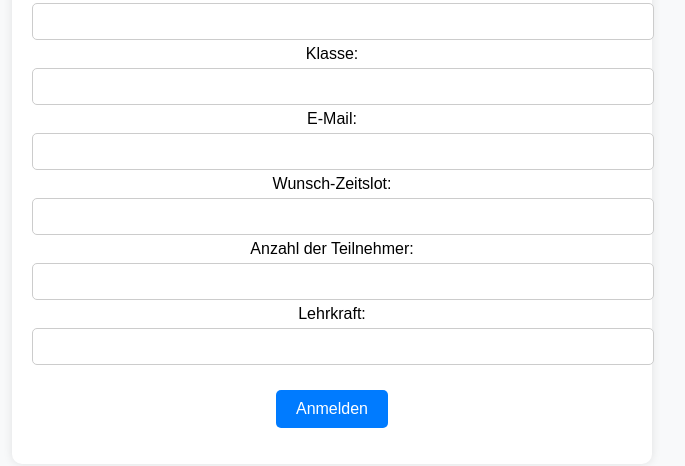
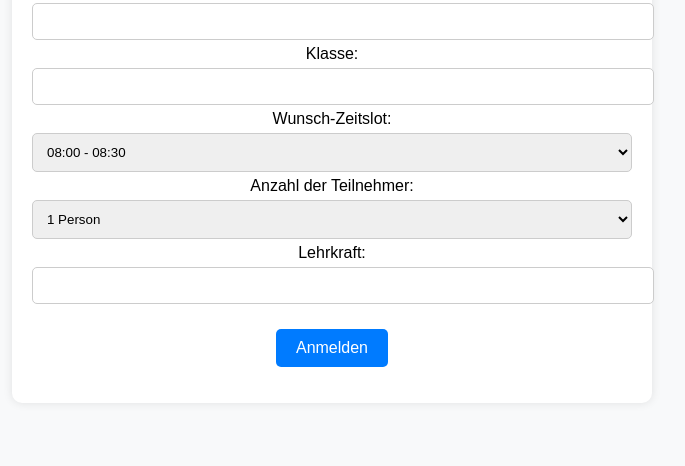
Before and after one commit to VK22A/Fake-News-Escape-Room, a plain HTML site: page index.html in a window 1280 px wide. Both pictures are taken after a click on the button "Jetzt anmelden". Shown: the part 158-624 px from the top of the page, without its empty margins (308-993 px from the left). Drawn offline with Linux system fonts and the light colour scheme.

Commit message:
Add files via upload

```diff
--- a/index.html
+++ b/index.html
@@ -70,14 +70,34 @@
             <label for="class">Klasse:</label>
             <input type="text" id="class" name="class" required>
 
-            <label for="email">E-Mail:</label>
-            <input type="email" id="email" name="email" required>
-
             <label for="slot">Wunsch-Zeitslot:</label>
-            <input type="text" id="slot" name="slot" required>
+            <select id="slot" name="slot" required>
+                <option value="08:00 - 08:30">08:00 - 08:30</option>
+                <option value="08:45 - 09:15">08:45 - 09:15</option>
+                <option value="09:30 - 10:00">09:30 - 10:00</option>
+                <option value="10:15 - 10:45">10:15 - 10:45</option>
+                <option value="11:00 - 11:30">11:00 - 11:30</option>
+                <option value="11:45 - 12:15">11:45 - 12:15</option>
+            </select>
 
             <label for="count">Anzahl der Teilnehmer:</label>
-            <input type="number" id="count" name="count" min="1" required>
+            <select id="count" name="count" required>
+                <option value="1">1 Person</option>
+                <option value="2">2 Personen</option>
+                <option value="3">3 Personen</option>
+                <option value="4">4 Personen</option>
+                <option value="5">5 Personen</option>
+                <option value="6">6 Personen</option>
+                <option value="7">7 Personen</option>
+                <option value="8">8 Personen</option>
+                <option value="9">9 Personen</option>
+                <option value="10">10 Personen</option>
+                <option value="11">11 Personen</option>
+                <option value="12">12 Personen</option>
+                <option value="13">13 Personen</option>
+                <option value="14">14 Personen</option>
+                <option value="15">15 Personen</option>
+            </select>
 
             <label for="teacher">Lehrkraft:</label>
             <input type="text" id="teacher" name="teacher" required>
```
